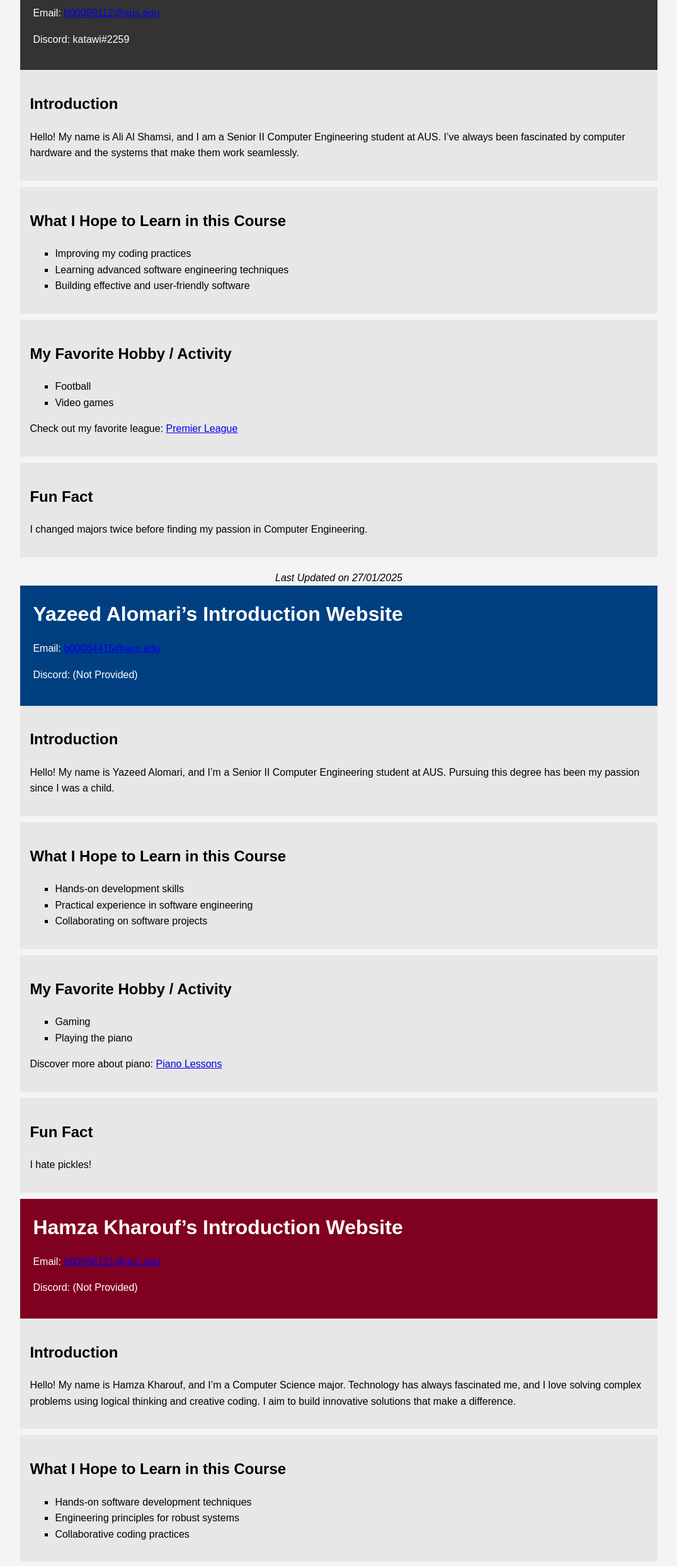
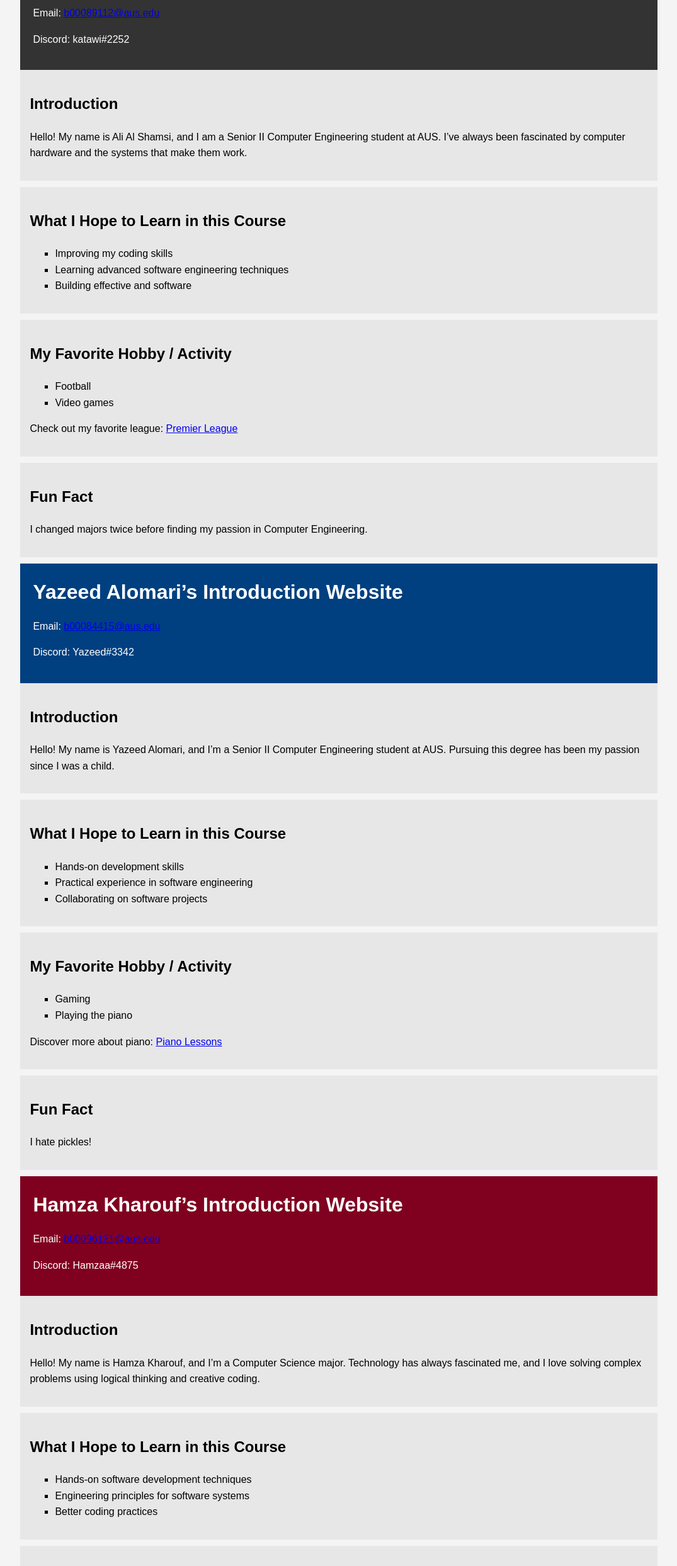
Before and after one commit to Katawi/Lab1_new, a plain HTML site: page index.html in a window 1280 px wide. Shown: the part 87-2574 px from the top of the page at 63% size, without its empty margins (102-1177 px from the left). Drawn offline with Linux system fonts and the light colour scheme.

Commit message:
Update index.html

```diff
--- a/index.html
+++ b/index.html
@@ -48,20 +48,20 @@
 <body>
     <div class="container ali">
         <header class="main-info">
-            <h1>Ali Al Shamsi’s Introduction Website</h1>
+            <h1>Ali Al Shamsi’s Introduction</h1>
             <p>Email: <a href="mailto:b00089112@aus.edu">b00089112@aus.edu</a></p>
-            <p>Discord: katawi#2259</p>
+            <p>Discord: katawi#2252</p>
         </header>
         <section class="section">
             <h2>Introduction</h2>
-            <p>Hello! My name is Ali Al Shamsi, and I am a Senior II Computer Engineering student at AUS. I’ve always been fascinated by computer hardware and the systems that make them work seamlessly.</p>
+            <p>Hello! My name is Ali Al Shamsi, and I am a Senior II Computer Engineering student at AUS. I’ve always been fascinated by computer hardware and the systems that make them work.</p>
         </section>
         <section class="section">
             <h2>What I Hope to Learn in this Course</h2>
             <ul>
-                <li>Improving my coding practices</li>
+                <li>Improving my coding skills</li>
                 <li>Learning advanced software engineering techniques</li>
-                <li>Building effective and user-friendly software</li>
+                <li>Building effective and software</li>
             </ul>
         </section>
         <section class="section">
@@ -76,16 +76,13 @@
             <h2>Fun Fact</h2>
             <p>I changed majors twice before finding my passion in Computer Engineering.</p>
         </section>
-        <footer class="last-updated">
-            Last Updated on 27/01/2025
-        </footer>
     </div>
 
     <div class="container yazeed">
         <header class="main-info">
             <h1>Yazeed Alomari’s Introduction Website</h1>
             <p>Email: <a href="mailto:b00084415@aus.edu">b00084415@aus.edu</a></p>
-            <p>Discord: (Not Provided)</p>
+            <p>Discord: Yazeed#3342</p>
         </header>
         <section class="section">
             <h2>Introduction</h2>
@@ -117,34 +114,34 @@
         <header class="main-info">
             <h1>Hamza Kharouf’s Introduction Website</h1>
             <p>Email: <a href="mailto:b00096121@aus.edu">b00096121@aus.edu</a></p>
-            <p>Discord: (Not Provided)</p>
+            <p>Discord: Hamzaa#4875</p>
         </header>
         <section class="section">
             <h2>Introduction</h2>
-            <p>Hello! My name is Hamza Kharouf, and I’m a Computer Science major. Technology has always fascinated me, and I love solving complex problems using logical thinking and creative coding. I aim to build innovative solutions that make a difference.</p>
+            <p>Hello! My name is Hamza Kharouf, and I’m a Computer Science major. Technology has always fascinated me, and I love solving complex problems using logical thinking and creative coding.</p>
         </section>
         <section class="section">
             <h2>What I Hope to Learn in this Course</h2>
             <ul>
                 <li>Hands-on software development techniques</li>
-                <li>Engineering principles for robust systems</li>
-                <li>Collaborative coding practices</li>
+                <li>Engineering principles for software systems</li>
+                <li>Better coding practices</li>
             </ul>
         </section>
         <section class="section">
             <h2>My Favorite Hobby / Activity</h2>
             <ul>
-                <li>Exploring new cuisines</li>
+                <li>Exploring new cuisines and food</li>
                 <li>Analyzing football tactics</li>
             </ul>
             <p>Check out my favorite league: <a href="https://www.laliga.com/" target="_blank">La Liga</a></p>
         </section>
         <section class="section">
             <h2>Fun Fact</h2>
-            <p>I once stayed awake for 48 hours straight coding and still managed to ace the project presentation the next day!</p>
+            <p>I once stayed awake for 48 hours straight during finals season.</p>
         </section>
         <footer class="last-updated">
-            Last Updated on 27/01/2025
+            Last Updated on 28/01/2025
         </footer>
     </div>
 </body>
```
